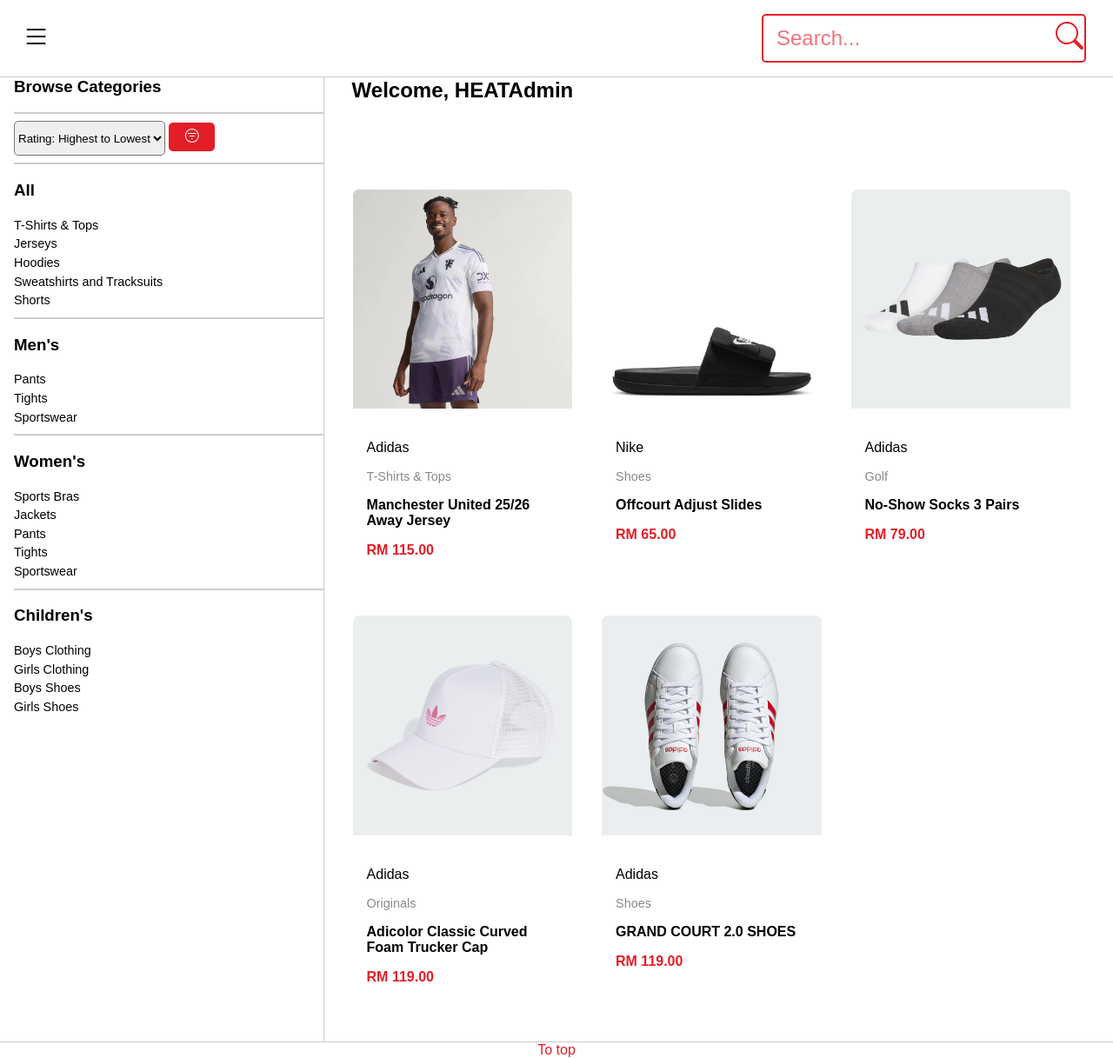
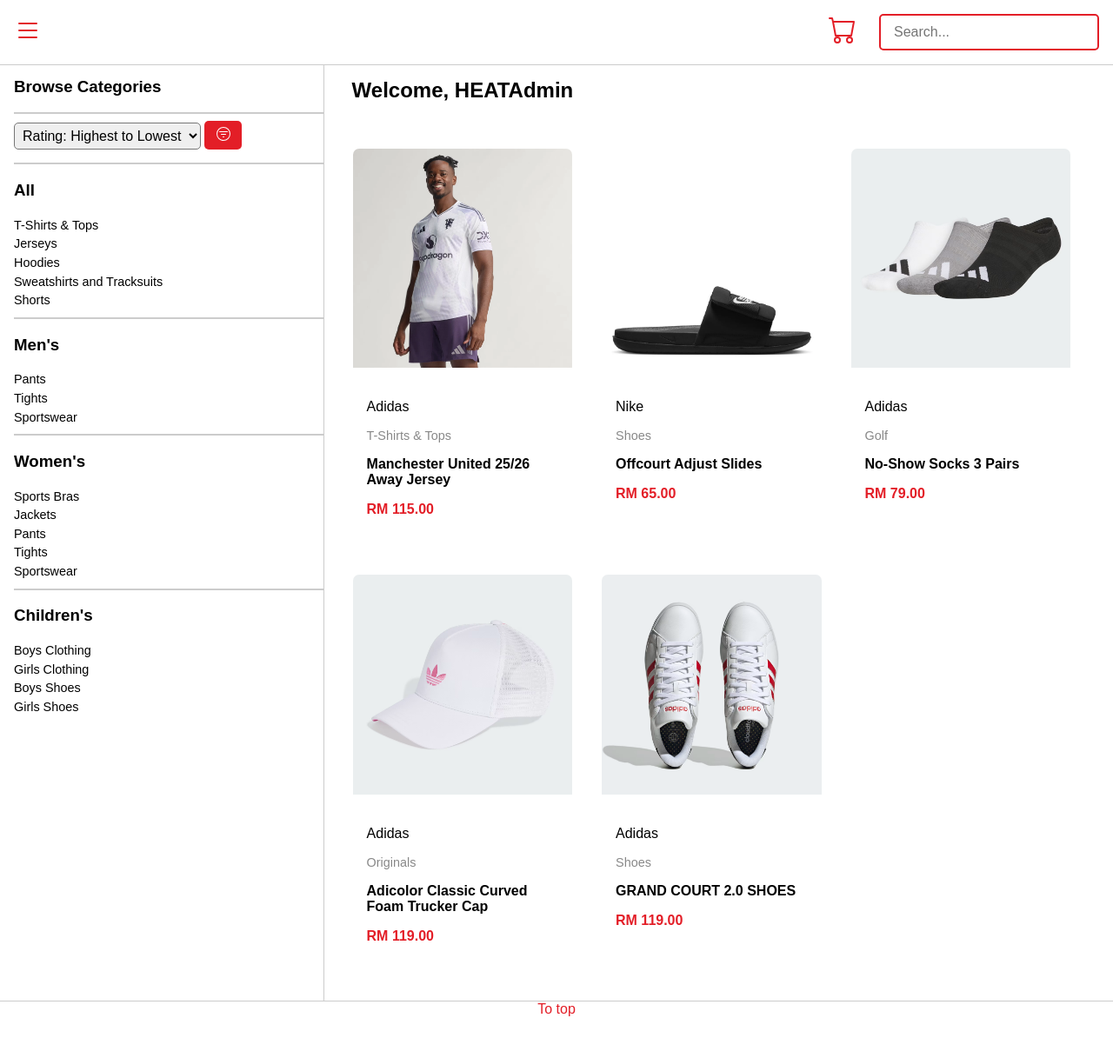
Before and after one commit to 1024-mb/Shoe-Shop, a Django app: page /home/ in a window 1280 px wide. Shown: the whole page at 87% size. After the commit the page ends 1169 px from the top, so only its background shows below. Run offline with Django 5.2, Linux system fonts and the light colour scheme; a user stored in the database is signed in; data comes from the database, SQL or seed files in the repository; both versions use the stored data as it was after the commit; some libraries are stand-ins or nearby versions.

Commit message:
added stylesheets

```diff
--- a/HeatSneakers/settings.py
+++ b/HeatSneakers/settings.py
@@ -31,7 +31,7 @@ DEBUG = True
 # Get a variable with no default
 value = os.getenv('stripekey')
 
-ALLOWED_HOSTS = []
+ALLOWED_HOSTS = ['192.168.0.13', '127.0.0.1']
 
 STRIPE_LIVE_MODE = False  # Change to True in production
 DJSTRIPE_FOREIGN_KEY_TO_FIELD = 'id'
--- a/templates/base.html
+++ b/templates/base.html
@@ -10,6 +10,7 @@
 
         <title>Home Page</title>
         <style>
+
             hr {
                 border: 1px solid #ccc;
 
@@ -138,24 +139,39 @@
         </div>
 
         <script>
+            /*
+            width: 80vw;
+            padding: 5px 10px;
+            border: 2px solid #E31E27;
+            */
+            const toggleBtn = document.querySelector('.search-toggle');
+            const closeBtn = document.querySelector('.close-search');
+            const searchWrapper = document.querySelector('.search-wrapper');
+            const searchForm = document.querySelector('.search-form')
 
-            const search = document.querySelector(".search-box");
-            const screenWidth = window.screen.width;
+            toggleBtn.addEventListener('click', () => {
+                searchWrapper.classList.toggle('active');
+                searchForm.style.width = '70vw';
+                searchForm.style.padding = '5px 10px';
+                searchForm.style.border = '2px solid #E31E27';
 
-            if (screenWidth < 760) {
-                search.addEventListener("mouseover", () => {
-                    if (!search.classList.contains("active")) {
-                        search.classList.add("active");
-                    }
-                    });
+                document.getElementById('search-toggle').style.display = 'none';
+                document.getElementById('items').style.display = 'none';
+                document.getElementById('cart').style.display = 'none';
+                closeBtn.style.display = 'block';
 
-                search.addEventListener("mouseout", () => {
-                    if (search.classList.contains("active")) {
-                        search.classList.remove("active");
-                    }
-                });
-            }
+            });
 
+            closeBtn.addEventListener('click', () => {
+                searchWrapper.classList.toggle('active');
+                document.getElementById('items').style.display = 'flex';
+                searchForm.style.width = 0;
+                searchForm.style.padding = 0;
+                searchForm.style.border = 0;
+                toggleBtn.style.display = 'block';
+                closeBtn.style.display = 'none';
+                document.getElementById('cart').style.display = 'block';
+            });
 
 
             let opened = true;
--- a/templates/base/home.html
+++ b/templates/base/home.html
@@ -27,19 +27,28 @@
         @media screen and (max-width: 600px) {
             .left-side {
                 display: none;
+                width: 100%;
+
             }
             .right-side {
-                margin-top: 5vh;
+                margin-top: 3vh;
                 width: 100%;
             }
 
             .home-container {
                 grid-template-columns: 1fr;
+                margin:0;
+                margin-left: 1em;
+                margin-bottom: 1px solid #ccc;
             }
+
+
+
+
+
         }
 
         .products-grid {
-            margin-top: 7.5%;
             display: grid;
             grid-template-columns: repeat(auto-fit, minmax(220px, 1fr));
             gap: 2em;
@@ -134,14 +143,14 @@
                     <form method="POST">
                         {% csrf_token %}
 
-                        <select name="order" id="order"style="height: 5vh; border-radius: 5px;">
+                        <select name="order" height="4vh" class="order" style="padding: 5px; outline: none; border-radius: 5px; font-size: 2vh;">
                             <option name="top_rated" value="top_rated">Rating: Highest to Lowest</option>
                             <option name="new_to_old" value="new_to_old">Added: Newest to Oldest</option>
                             <option name="old_to_new" value="old_to_new">Added: Oldest to Newest</option>
                             <option name="low_to_high" value="low_to_high">Price: Lowest to Highest</option>
                             <option name="high_to_low" value="high_to_low">Price: Highest to Lowest</option>
                         </select>
-                        <button class="filter" style="background-color: #E31E27; border-radius: 5px;"><svg xmlns="http://www.w3.org/2000/svg" width="2vw" height="2vh" fill="white" class="bi bi-filter-circle" viewBox="0 0 16 16"> <path d="M8 15A7 7 0 1 1 8 1a7 7 0 0 1 0 14m0 1A8 8 0 1 0 8 0a8 8 0 0 0 0 16"/> <path d="M7 11.5a.5.5 0 0 1 .5-.5h1a.5.5 0 0 1 0 1h-1a.5.5 0 0 1-.5-.5m-2-3a.5.5 0 0 1 .5-.5h5a.5.5 0 0 1 0 1h-5a.5.5 0 0 1-.5-.5m-2-3a.5.5 0 0 1 .5-.5h9a.5.5 0 0 1 0 1h-9a.5.5 0 0 1-.5-.5"/> </svg></button>
+                        <button class="filter" style="background-color: #E31E27; border-radius: 5px;"><svg xmlns="http://www.w3.org/2000/svg" width="2vh" height="2vh" fill="white" class="bi bi-filter-circle" viewBox="0 0 16 16"> <path d="M8 15A7 7 0 1 1 8 1a7 7 0 0 1 0 14m0 1A8 8 0 1 0 8 0a8 8 0 0 0 0 16"/> <path d="M7 11.5a.5.5 0 0 1 .5-.5h1a.5.5 0 0 1 0 1h-1a.5.5 0 0 1-.5-.5m-2-3a.5.5 0 0 1 .5-.5h5a.5.5 0 0 1 0 1h-5a.5.5 0 0 1-.5-.5m-2-3a.5.5 0 0 1 .5-.5h9a.5.5 0 0 1 0 1h-9a.5.5 0 0 1-.5-.5"/> </svg></button>
 
                     </form>
 
@@ -190,6 +199,8 @@
         </div>
 
         <div class="right-side">
+
+            {% if clothing|length > 0 %}
                 <div class="top">
                     {% if request.user.is_authenticated %}
                         <h2>Welcome, {{ request.user }}</h2>
@@ -215,6 +226,12 @@
 
                     {% endfor %}
                 </div>
+
+            {% else %}
+                <p>No results found</p>
+                <a href="/home" style="color: red; text-decoration: underline;">reset filters</a>
+
+            {% endif %}
         </div>
     </div>
 
--- a/templates/navbar.html
+++ b/templates/navbar.html
@@ -1,6 +1,72 @@
 <meta name="viewport" content="width=device-width, initial-scale=1, shrink-to-fit=no">
 
 <style>
+    .search-wrapper {
+        display: flex;
+        align-items: center;
+        position: relative;
+    }
+
+    .search-form {
+        display: flex;
+        align-items: center;
+        border: 2px solid #E31E27;
+        border-radius: 5px;
+        padding: 5px 10px;
+        transition: width 0.3s ease;
+        overflow: hidden;
+    }
+
+    .search-form input {
+        border: none;
+        outline: none;
+        flex: 1;
+        padding: 5px;
+        font-size: 16px;
+        color: #e31e289d;
+    }
+
+    .search-form button {
+        background: none;
+        border: none;
+        cursor: pointer;
+        font-size: 18px;
+        color: #E31E27;
+    }
+
+    /* 🔻 Collapse on small screens */
+    @media screen and (max-width: 600px) {
+        .search-form {
+            width: 0;
+            padding: 0;
+            border: none;
+        }
+
+    }
+
+    @media screen and (min-width: 600px){
+        .search-toggle {
+            display: none;
+        }
+    }
+
+    .close-search {
+        height: 4vh;
+        background-color: white;
+        outline: none;
+        border: none;
+        color: red;
+    }
+
+    .search-toggle {
+        height: 4vh;
+        background-color: white;
+        outline: none;
+        border: none;
+        color: red;
+
+    }
+
     .search-box {
 
         display: flex;
@@ -8,7 +74,7 @@
         border: 2px solid #E31E27;
         border-radius: 5px;
         padding: 5px 10px;
-        width: 90%;
+        width: 70%;
 
     }
 
@@ -85,7 +151,8 @@
         display: none;
         position: absolute;
         background-color: #f9f9f9;
-        min-width: 160px;
+        min-width: 100px;
+        width: 100px;
         box-shadow: 0px 8px 16px 0px rgba(0,0,0,0.2);
         z-index: 1;
     }
@@ -111,51 +178,56 @@
 
 
 <div class="navbar">
-    <div style="display: flex;">
-        <div>
-            {% if request.path == "/home" or request.path == "/home/" or request.path == "" or request.path == "/" %}
-                <div id="menu" style="margin-right: 1.0vw;" onclick="w3_open()"><svg xmlns="http://www.w3.org/2000/svg" width="4vh" height="4vh" fill="black" class="bi bi-layout-sidebar-inset" viewBox="0 0 16 16"> <path d="M14 2a1 1 0 0 1 1 1v10a1 1 0 0 1-1 1H2a1 1 0 0 1-1-1V3a1 1 0 0 1 1-1zM2 1a2 2 0 0 0-2 2v10a2 2 0 0 0 2 2h12a2 2 0 0 0 2-2V3a2 2 0 0 0-2-2z"/> <path d="M3 4a1 1 0 0 1 1-1h2a1 1 0 0 1 1 1v8a1 1 0 0 1-1 1H4a1 1 0 0 1-1-1z"/> </svg></div>
+    <div style="display: flex;" id="items">
+        <div style="margin-right: 0.5vw;" class="dropdown">
 
-            {% else %}
-                <a href="http://127.0.0.1:8000/home" style="margin-right: 1.0vw;"><svg xmlns="http://www.w3.org/2000/svg" width="4vh" height="4vh" fill="currentColor" class="bi bi-house" viewBox="0 0 16 16"> <path d="M8.707 1.5a1 1 0 0 0-1.414 0L.646 8.146a.5.5 0 0 0 .708.708L2 8.207V13.5A1.5 1.5 0 0 0 3.5 15h9a1.5 1.5 0 0 0 1.5-1.5V8.207l.646.647a.5.5 0 0 0 .708-.708L13 5.793V2.5a.5.5 0 0 0-.5-.5h-1a.5.5 0 0 0-.5.5v1.293zM13 7.207V13.5a.5.5 0 0 1-.5.5h-9a.5.5 0 0 1-.5-.5V7.207l5-5z"/> </svg></a>
-            {% endif %}
-        </div>
-        <div style="margin-right: 0.5vw;">
+                <div style="color: #E31E27;">
+                    <svg xmlns="http://www.w3.org/2000/svg"  width="4vh" height="4vh" fill="currentColor" class="bi bi-list" viewBox="0 0 16 16"> <path fill-rule="evenodd" d="M2.5 12a.5.5 0 0 1 .5-.5h10a.5.5 0 0 1 0 1H3a.5.5 0 0 1-.5-.5m0-4a.5.5 0 0 1 .5-.5h10a.5.5 0 0 1 0 1H3a.5.5 0 0 1-.5-.5m0-4a.5.5 0 0 1 .5-.5h10a.5.5 0 0 1 0 1H3a.5.5 0 0 1-.5-.5"/> </svg>
+                    <div class="dropdown-content" style="color: #E31E27;">
+                        {% if request.user.is_authenticated %}
 
-            <div class="dropdown">
-                <svg xmlns="http://www.w3.org/2000/svg" width="4vw" height="4vh" fill="currentColor" class="bi bi-list" viewBox="0 0 16 16"> <path fill-rule="evenodd" d="M2.5 12a.5.5 0 0 1 .5-.5h10a.5.5 0 0 1 0 1H3a.5.5 0 0 1-.5-.5m0-4a.5.5 0 0 1 .5-.5h10a.5.5 0 0 1 0 1H3a.5.5 0 0 1-.5-.5m0-4a.5.5 0 0 1 .5-.5h10a.5.5 0 0 1 0 1H3a.5.5 0 0 1-.5-.5"/> </svg>
-                <div class="dropdown-content">
 
-                    {% if request.user.is_authenticated %}
-                        <a href="#">Link 1</a>
                         {% else %}
                             <a href="#">Link 2</a>
                         {% endif %}
                         <a href="#">Link 3</a>
                     </div>
+
                 </div>
 
         </div>
+        <div class="menu-home"  style="margin-left: 2vw; color: #E31E27;" >
+            {% if request.path == "/home" or request.path == "/home/" or request.path == "" or request.path == "/" %}
+                <div id="menu" style="margin-right: 1.0vw;"  onclick="w3_open()"><svg xmlns="http://www.w3.org/2000/svg" width="4vh" height="4vh" fill="currentColor" class="bi bi-layout-sidebar-inset" viewBox="0 0 16 16"> <path d="M14 2a1 1 0 0 1 1 1v10a1 1 0 0 1-1 1H2a1 1 0 0 1-1-1V3a1 1 0 0 1 1-1zM2 1a2 2 0 0 0-2 2v10a2 2 0 0 0 2 2h12a2 2 0 0 0 2-2V3a2 2 0 0 0-2-2z"/> <path d="M3 4a1 1 0 0 1 1-1h2a1 1 0 0 1 1 1v8a1 1 0 0 1-1 1H4a1 1 0 0 1-1-1z"/> </svg></div>
+
+            {% else %}
+                <a href="/home" style="margin-right: 1.0vw;"><svg xmlns="http://www.w3.org/2000/svg" width="4vh" height="4vh" fill="currentColor" class="bi bi-house" viewBox="0 0 16 16"> <path d="M8.707 1.5a1 1 0 0 0-1.414 0L.646 8.146a.5.5 0 0 0 .708.708L2 8.207V13.5A1.5 1.5 0 0 0 3.5 15h9a1.5 1.5 0 0 0 1.5-1.5V8.207l.646.647a.5.5 0 0 0 .708-.708L13 5.793V2.5a.5.5 0 0 0-.5-.5h-1a.5.5 0 0 0-.5.5v1.293zM13 7.207V13.5a.5.5 0 0 1-.5.5h-9a.5.5 0 0 1-.5-.5V7.207l5-5z"/> </svg></a>
+            {% endif %}
+        </div>
+
 
 
     </div>
 
 
-    <form method="GET" action="{% url 'home' %}" style="margin: 0">
 
-        <div class="search-box" style="display: flex; position: relative;">
-            {% if query == None %}
-                <input type="text" class="search" height="4vh" name="q" placeholder="Search...">
-                <button class="search-button"><svg style="color: #E31E27" xmlns="http://www.w3.org/2000/svg" width="4vh" height="4vh" fill="currentColor" class="bi bi-search" viewBox="0 0 16 16"><path d="M11.742 10.344a6.5 6.5 0 1 0-1.397 1.398h-.001q.044.06.098.115l3.85 3.85a1 1 0 0 0 1.415-1.414l-3.85-3.85a1 1 0 0 0-.115-.1zM12 6.5a5.5 5.5 0 1 1-11 0 5.5 5.5 0 0 1 11 0"/></svg></button>
 
-            {% else %}
-                <input type="text" class="search" name="q" value="{{ query }}" placeholder="Search...">
-                <button class="search-button"><svg style="color:#E31E27" xmlns="http://www.w3.org/2000/svg" width="4vh" height="4vh" fill="currentColor" class="bi bi-search" viewBox="0 0 16 16"><path d="M11.742 10.344a6.5 6.5 0 1 0-1.397 1.398h-.001q.044.06.098.115l3.85 3.85a1 1 0 0 0 1.415-1.414l-3.85-3.85a1 1 0 0 0-.115-.1zM12 6.5a5.5 5.5 0 1 1-11 0 5.5 5.5 0 0 1 11 0"/></svg></button>
+    <div class="search-wrapper">
+        <a id="cart" href="/cart" style="font-size: 3vh; color:black; margin-right: 2vw;"><svg xmlns="http://www.w3.org/2000/svg" style="font-size: 3vh; color: #E31E27;" width="4vh" height="4vh" fill="currentColor" style="margin-right: 5px;" class="bi bi-cart" viewBox="0 0 16 16"> <path d="M0 1.5A.5.5 0 0 1 .5 1H2a.5.5 0 0 1 .485.379L2.89 3H14.5a.5.5 0 0 1 .491.592l-1.5 8A.5.5 0 0 1 13 12H4a.5.5 0 0 1-.491-.408L2.01 3.607 1.61 2H.5a.5.5 0 0 1-.5-.5M3.102 4l1.313 7h8.17l1.313-7zM5 12a2 2 0 1 0 0 4 2 2 0 0 0 0-4m7 0a2 2 0 1 0 0 4 2 2 0 0 0 0-4m-7 1a1 1 0 1 1 0 2 1 1 0 0 1 0-2m7 0a1 1 0 1 1 0 2 1 1 0 0 1 0-2"/> </svg></a>
+        <button class="search-toggle" id="search-toggle">
+            <svg xmlns="http://www.w3.org/2000/svg" width="4vh" height="4vh" fill="currentColor" class="bi bi-search" viewBox="0 0 16 16"> <path d="M11.742 10.344a6.5 6.5 0 1 0-1.397 1.398h-.001q.044.06.098.115l3.85 3.85a1 1 0 0 0 1.415-1.414l-3.85-3.85a1 1 0 0 0-.115-.1zM12 6.5a5.5 5.5 0 1 1-11 0 5.5 5.5 0 0 1 11 0"/> </svg>
+        </button>
+        <form method="GET" action="{% url 'home' %}" style="margin-bottom: 0;" class="search-form">
+            <input type="text" name="q" placeholder="Search..." />
+            <button type="submit">
+                <i class="fa fa-search"></i>
+            </button>
 
-            {% endif %}
+        </form>
+        <button type="submit" class="close-search" style="display: none;"><svg xmlns="http://www.w3.org/2000/svg" fill="currentColor" height="4vh" width="4vh" class="bi bi-x-circle" viewBox="0 0 16 16"> <path d="M8 15A7 7 0 1 1 8 1a7 7 0 0 1 0 14m0 1A8 8 0 1 0 8 0a8 8 0 0 0 0 16"/> <path d="M4.646 4.646a.5.5 0 0 1 .708 0L8 7.293l2.646-2.647a.5.5 0 0 1 .708.708L8.707 8l2.647 2.646a.5.5 0 0 1-.708.708L8 8.707l-2.646 2.647a.5.5 0 0 1-.708-.708L7.293 8 4.646 5.354a.5.5 0 0 1 0-.708"/> </svg></button>
     </div>
 
-    </form>
+
 
 
 
--- a/templates/product/reviews_bar.html
+++ b/templates/product/reviews_bar.html
@@ -4,6 +4,7 @@
         <h2 id="reviews">Reviews ({{num_reviews}})</h1>
         <a href="{% url 'create_review' clothing.product_id %}">create review</a>
         {% for item in reviews %}
+            <hr>
             {% if item.is_active == True %}
                 {% if request.user.is_authenticated %}
                     {% if curr_usr != None %}
@@ -19,6 +20,7 @@
                 <h3>{{ item.title }}</h3>
                 <p>{{ item.description_review }}</p>
             {% endif %}
+            <hr>
         {% endfor %}
 
     {% else %}
```
Also changed, not shown: templates/product/image_container.html (+7 -1 lines), templates/product/product.html (+7 -1 lines), db.sqlite3. Lines whose indentation alone changed are shown as unchanged.
